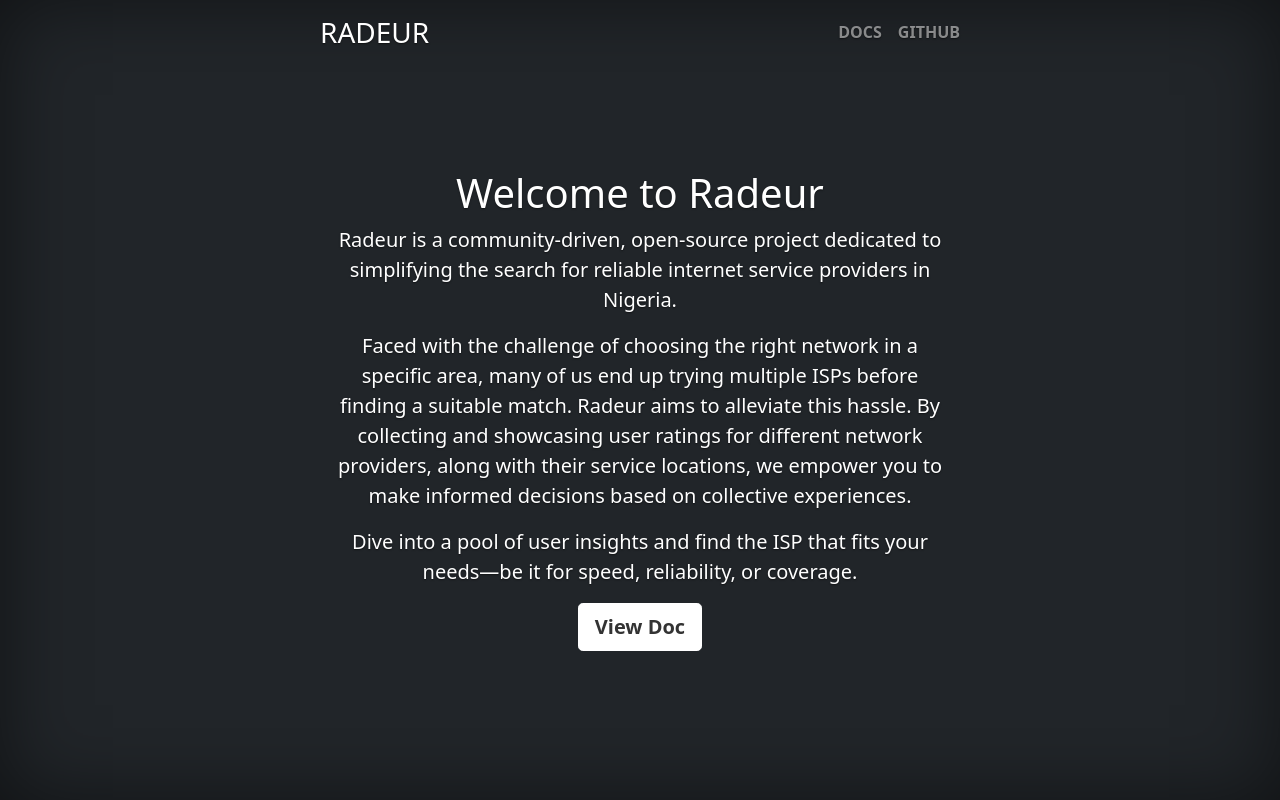
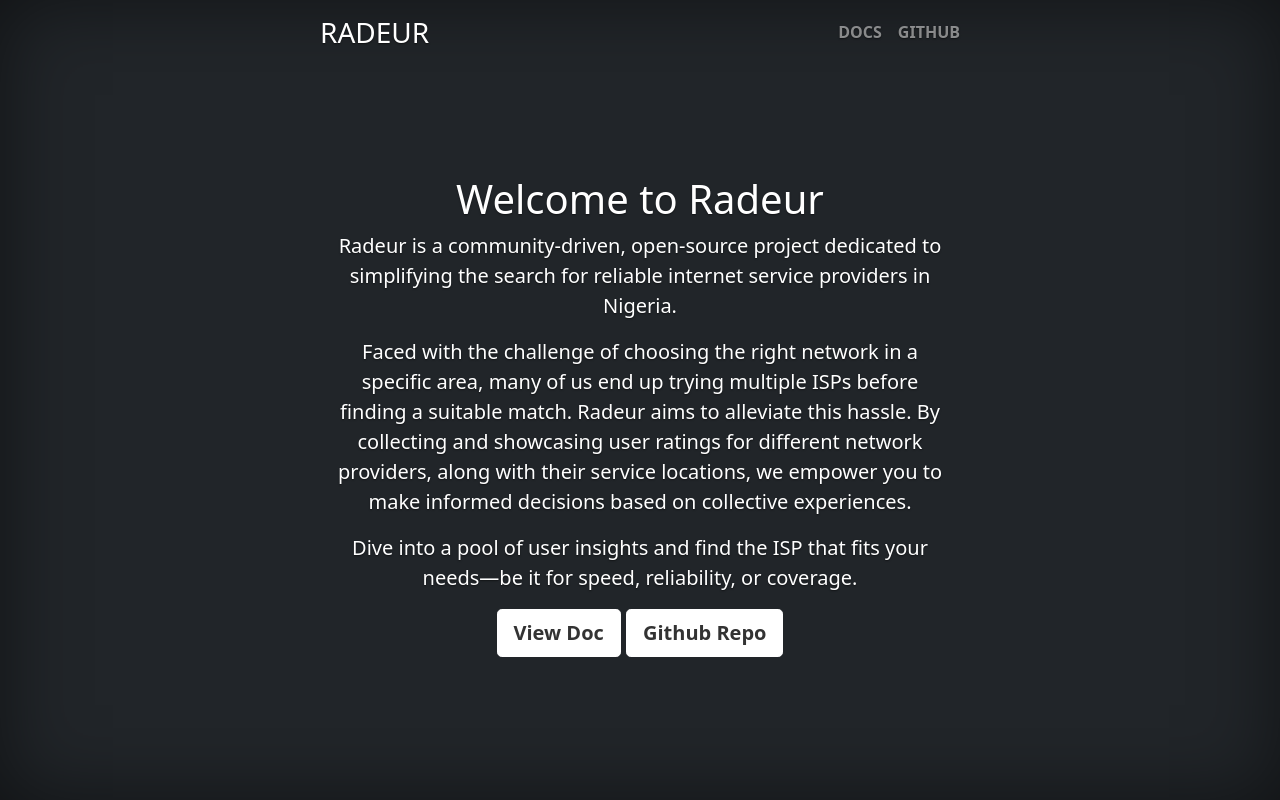
Before and after one commit to Michael-Lyon/radeur, a Django app: template templates/core/landing.html in a window 1280 px wide. Run offline with Django 4.2, Linux system fonts and the light colour scheme; the template is opened without the code that fills it, so the values that code supplies are empty.

Commit message:
Minor update

```diff
--- a/static/cover.css
+++ b/static/cover.css
@@ -51,7 +51,7 @@ body {
 
 
 .main{
-    height: 100vh;
+    height: 90vh;
     display: grid;
     place-items: center;
 }
--- a/templates/core/landing.html
+++ b/templates/core/landing.html
@@ -55,6 +55,7 @@
                 </p>
                 <p class="lead">
                     <a href="{% url "schema-swagger-ui" %}" class="btn btn-lg btn-light fw-bold border-white bg-white">View Doc</a>
+                    <a href="{% url "schema-swagger-ui" %}" class="btn btn-lg btn-light fw-bold border-white bg-white">Github Repo</a>
                 </p>
             </main>
 
```
Also changed, not shown: 1 other file.
